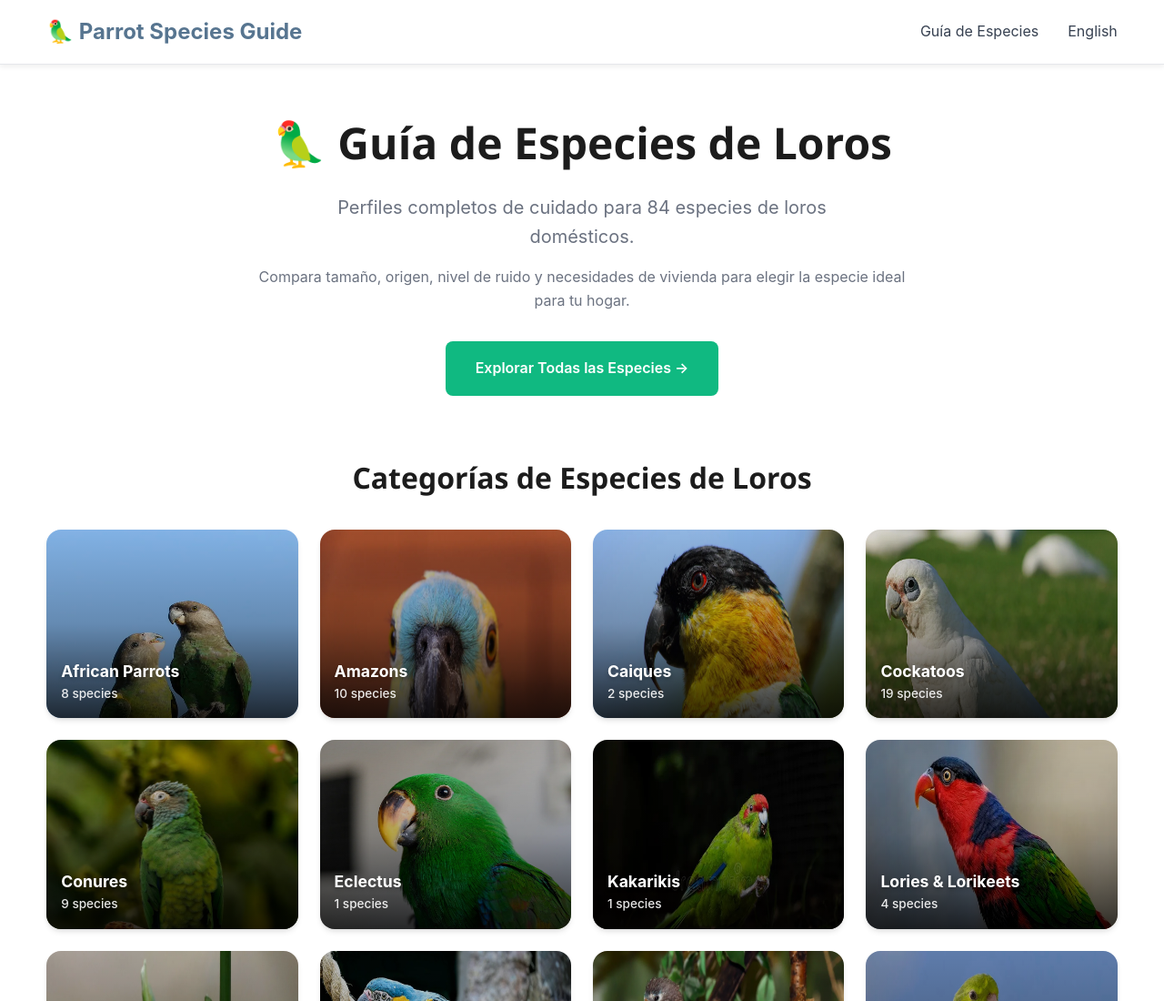
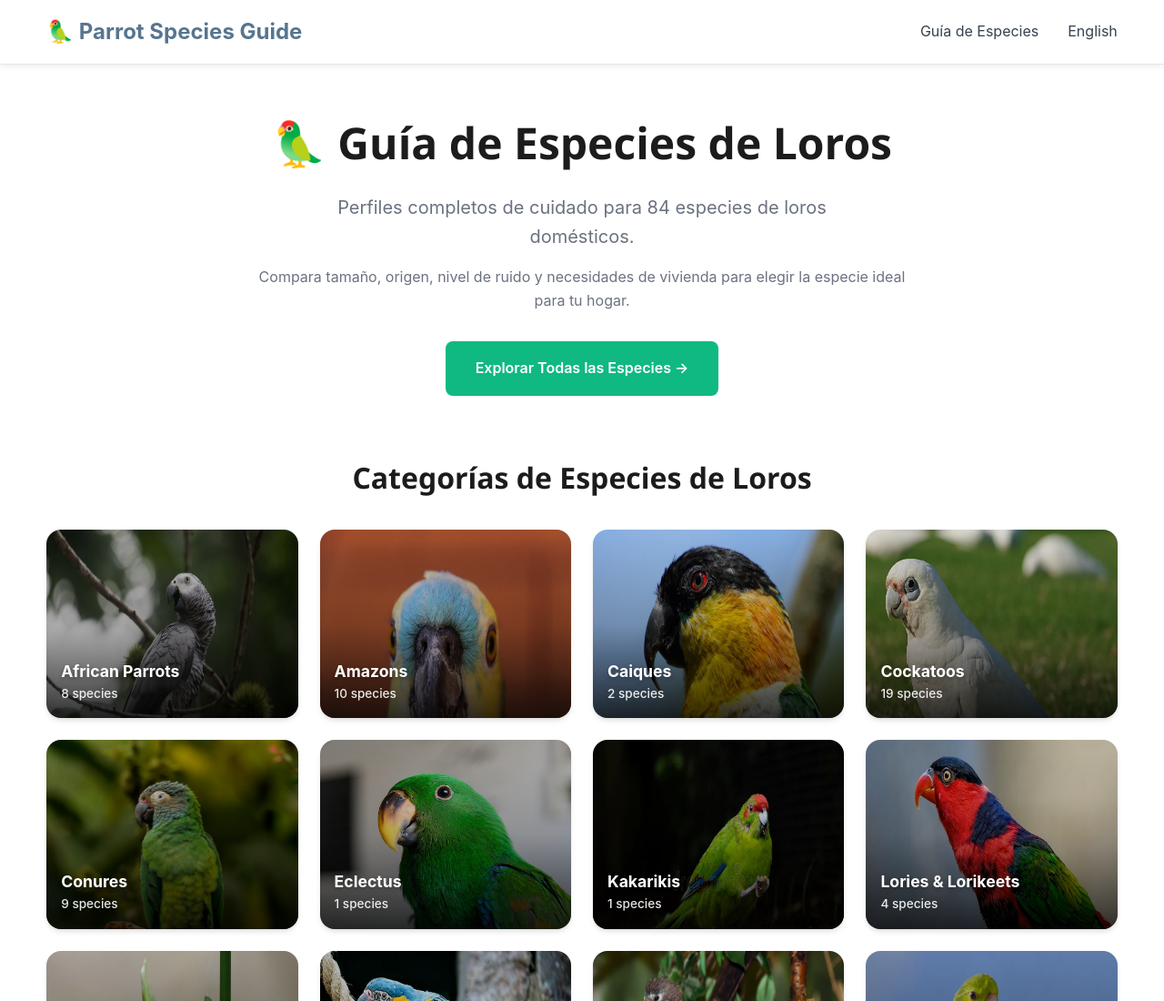
Before and after one commit to carlg777/parrotspeciesguide, an Astro site: page /es in a window 1280 px wide. Shown: the top 1100 px of the page at 91% size. Built offline with nearby package versions, Linux system fonts and the light colour scheme; Astro itself is replaced by a stand-in of ours.

Commit message:
fix(home): Override African Parrots category image to Congo African Grey

```diff
--- a/src/pages/es/index.astro
+++ b/src/pages/es/index.astro
@@ -88,9 +88,21 @@ const faqDataString = JSON.stringify(faqStructuredData).replace(/</g, '\\u003c')
         {categories.map(category => {
           const categorySpecies = allSpecies.filter(s => s.data.category === category);
           const count = categorySpecies.length;
-          // Strategy: Use the image of the first species in the category
-          const firstSpecies = categorySpecies[0];
-          const imagePath = firstSpecies ? firstSpecies.data.image : '/assets/img/parrots/placeholder.webp'; // Fallback
+
+          // Image Selection Strategy:
+          // 1. check for manual override (e.g. for better visuals or fixing corrupted images)
+          // 2. Default to the first species in the category
+          const overrides: { [key: string]: string } = {
+            "African Parrots": "congo-african-grey"
+          };
+
+          let featuredSpecies = categorySpecies[0];
+          if (overrides[category]) {
+            const overrideMatch = categorySpecies.find(s => s.data.slug === overrides[category]);
+            if (overrideMatch) featuredSpecies = overrideMatch;
+          }
+
+          const imagePath = featuredSpecies ? featuredSpecies.data.image : '/assets/img/parrots/placeholder.webp'; // Fallback
 
           return (
             <CategoryCard
```
Also changed, not shown: src/pages/index.astro (+15 -3 lines), 5 other files.
